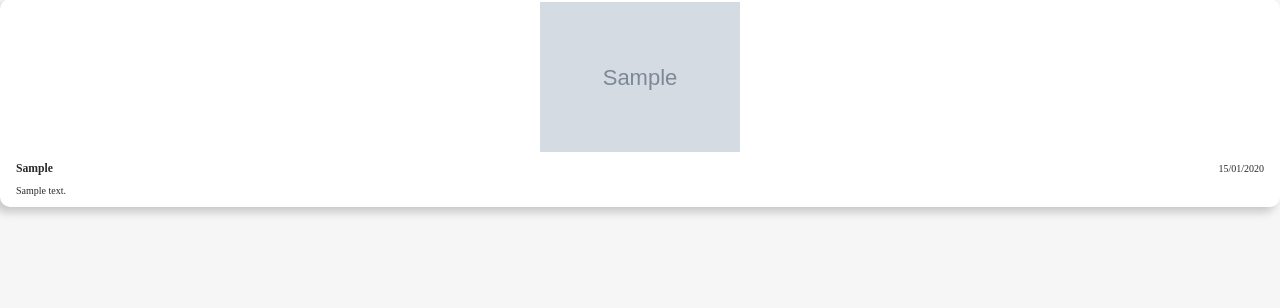
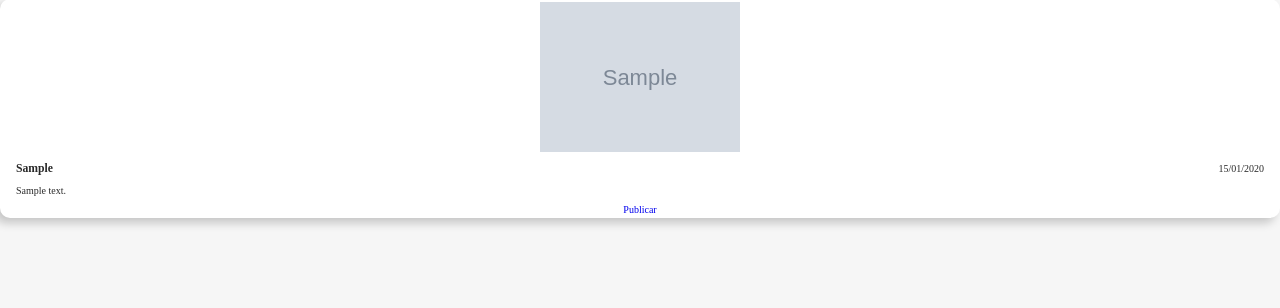
Before and after one commit to soualansousa/IFinder_Django, a Django app: page /administrativo/lista/ in a window 1280 px wide. Shown: the part 183-491 px from the top of the page. Run offline with Django 5.2, Linux system fonts and the light colour scheme; tables that the repository leaves empty hold one stand-in row (values such as "Sample post"); grey boxes marked "Sample" are stand-in pictures.

Commit message:
tentando implementar um botao de publicar.

```diff
--- a/administrativo/templates/administrativo/pages/lista.html
+++ b/administrativo/templates/administrativo/pages/lista.html
@@ -26,6 +26,7 @@
                             <p>{{Items.Descrição}}</p>
                         </div>
                     </div>
+                    <a href="{% url 'publicar-item' item.id %}" class="btn btn-success">Publicar</a>
                 </div>
             {% endfor %}
         </ul>
--- a/administrativo/urls.py
+++ b/administrativo/urls.py
@@ -7,4 +7,6 @@ app_name = 'administrativo'
 urlpatterns = [
     path('', views.home, name='admin_home'),
     path('lista/', views.lista, name='lista'),
+    path('publicar-item/<int:item_id>/', views.publicar_item, name='publicar-item'),
+
 ]
--- a/administrativo/views.py
+++ b/administrativo/views.py
@@ -1,4 +1,4 @@
-from django.shortcuts import render
+from django.shortcuts import render, get_object_or_404, redirect
 from django.contrib.auth.decorators import login_required
 from ifinder.models import Item
 
@@ -13,3 +13,10 @@ def home(request):
 def lista(request):
     itens = Item.objects.all()
     return render(request, "administrativo/pages/lista.html", {'itens': itens})
+
+
+def publicar_item(request, item_id):
+    item = get_object_or_404(Item, id=item_id)
+    item.publicado = True
+    item.save()
+    return redirect('lista-itens-admin')
```
